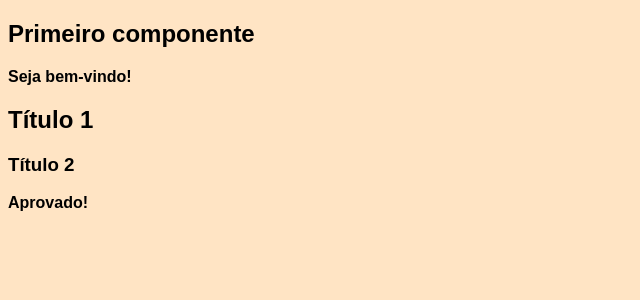
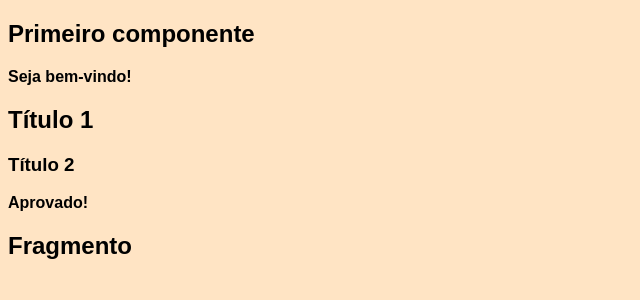
Before and after one commit to pierrecbrito/fundamentos-react, a React (Create React App) app: page / in a window 1280 px wide. Shown: the top 300 px of the page, without its empty margins (0-640 px from the left). Built offline with nearby package versions, Linux system fonts and the light colour scheme.

Commit message:
Separando código do container

```diff
--- /dev/null
+++ b/src/App.js
@@ -0,0 +1,14 @@
+import React from "react";
+import Primeiro from "./components/basicos/Primeiro";
+import ComParametro from "./components/basicos/ComParametro";
+import Fragmento from "./components/basicos/Fragmento";
+
+export default function App() {
+    return (
+        <div>
+            <Primeiro/>
+            <ComParametro titulo="Título 1" subtitulo="Título 2" nota={7.1}/>
+            <Fragmento />
+        </div>
+    )
+}
--- /dev/null
+++ b/src/components/basicos/Fragmento.jsx
@@ -0,0 +1,10 @@
+import React from "react";
+
+export default function Fragmento(props) {
+
+    return (
+        <React.Fragment>
+            <h2>Fragmento</h2>
+        </React.Fragment>
+    )
+}
--- a/src/index.js
+++ b/src/index.js
@@ -1,13 +1,9 @@
 import ReactDOM from "react-dom";
 import React from "react";
 import './index.css'
-import Primeiro from "./components/basicos/Primeiro";
-import ComParametro from "./components/basicos/ComParametro";
+import App from "./App";
 
 const element = document.getElementById('root')
 ReactDOM.render(
-    <div>
-        <Primeiro/>
-        <ComParametro titulo="Título 1" subtitulo="Título 2" nota={7.1}/>
-    </div>,
+    <App/>,
 element)
```
